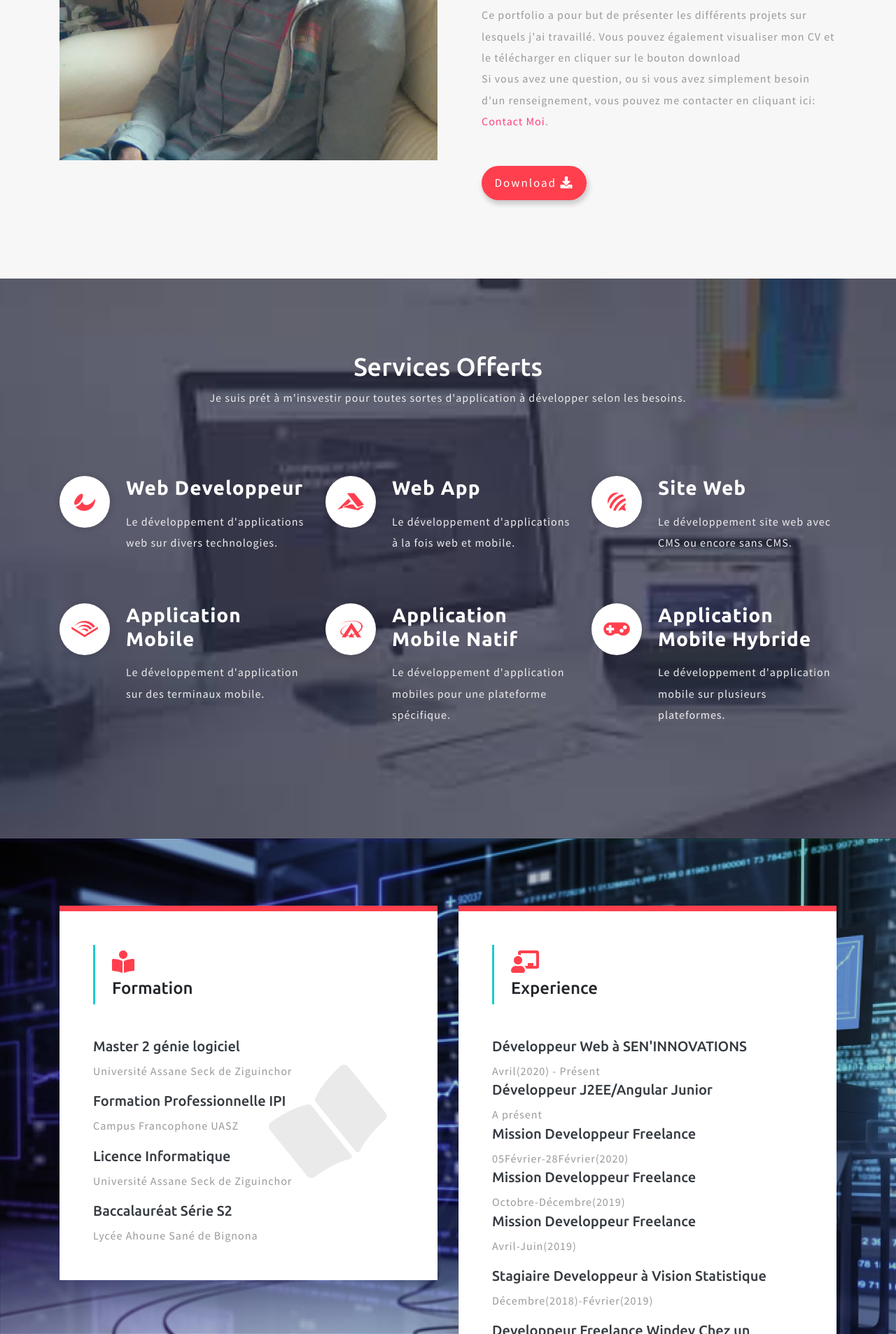
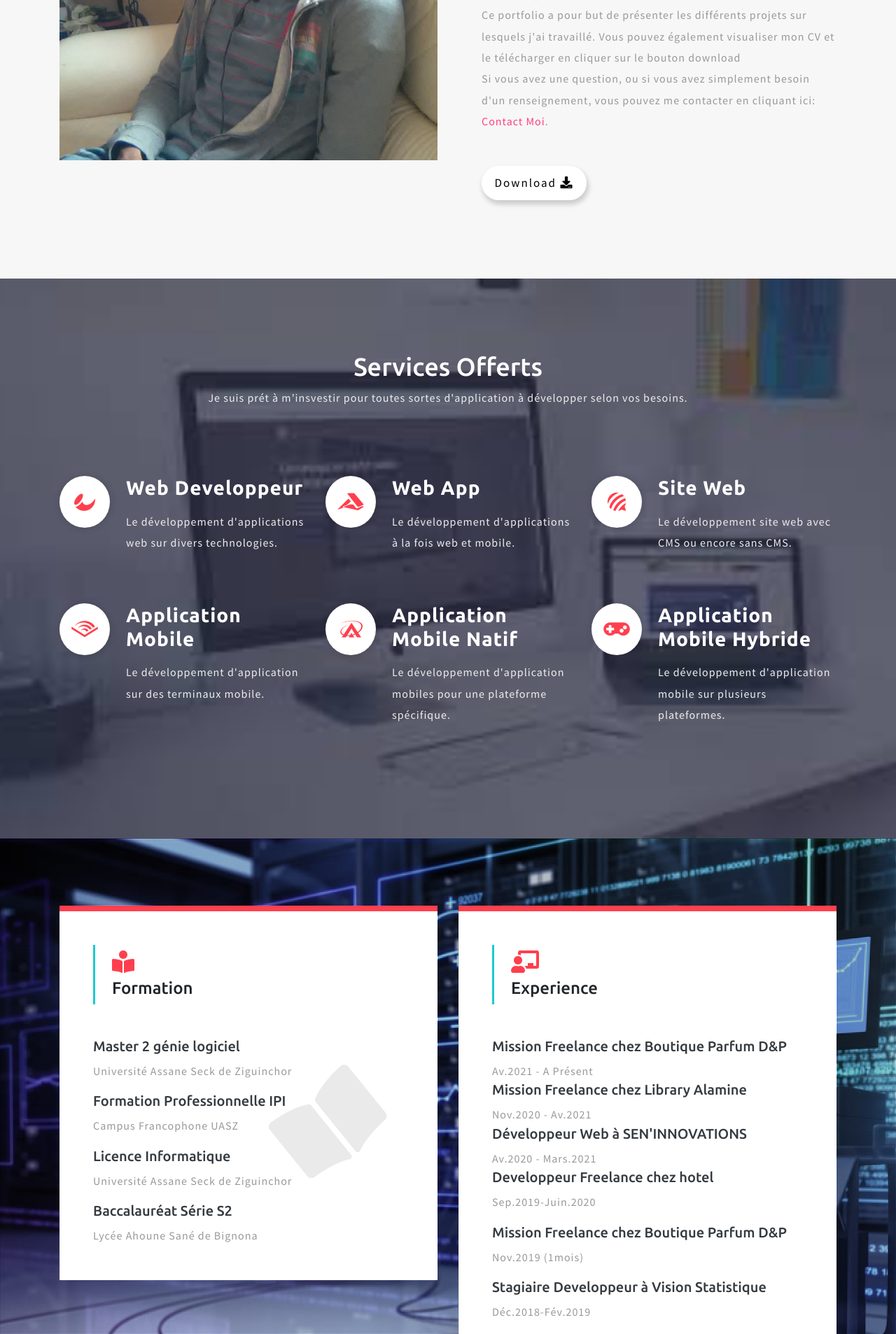
Before and after one commit to thirtsoft/jutus5, a PHP site: page / in a window 1280 px wide. Shown: the part 1086-2992 px from the top of the page at 70% size. Run offline with PHP 8.4, Linux system fonts and the light colour scheme.

Commit message:
Add experience and prject

```diff
--- a/index.php
+++ b/index.php
@@ -103,7 +103,7 @@
 					<span class="mytext2"> Tahirou Diallo </span>
 					<p class="para-style text-light mt-xl-4 mt-3"></p>
 					<div class="button-w3ls" data-aos="fade-up">
-						<a href="./images/cvdev.pdf" class="btn btn-sm animated-button thar-three mr-2">Download <i class="fas fa-download"></i></a>
+					<a href="./images/cv_fullStack.pdf" class="btn btn-sm animated-button thar-three mr-2">Download <i class="fas fa-download"></i></a>
 						<a href="contact.php" class="btn btn-sm animated-button thar-four">engagez Moi</a>
 					</div>
 				</div>
@@ -137,7 +137,7 @@
 						<p>Si vous avez une question, ou si vous avez simplement besoin d'un renseignement,
 							vous pouvez me contacter en cliquant ici: <a href="contact.php">Contact Moi</a>.</p>
 					<div class="button-w3ls">
-						<a href="./images/cvdev.pdf" class="btn btn-sm animated-button thar-four">Download <i class="fas fa-download"></i></a>
+					<a href="./images/cv_fullStack.pdf" class="btn btn-sm animated-button thar-three mr-2">Download <i class="fas fa-download"></i></a>
 					</div>
 				</div>
 			</div>
@@ -153,7 +153,7 @@
 				<h3 class="title-wthree text-white mb-2">
 					<span class="text-dark mb-2"></span>Services Offerts</h3>
 				<p class="sub-tittle">Je suis prét à m'insvestir pour toutes sortes d'application à développer
-					selon les besoins.</p>
+					selon vos besoins.</p>
 			</div>
 			<!-- //heading title -->
 			<div class="row agileits-w3layouts-grid pt-md-4">
@@ -286,32 +286,33 @@
 									<h4 class="aboutbtm-head">Experience</h4>
 								</div>
 								<div class="grids-agiles-one">
-									<h5 class="text-dark mb-2">Développeur Web à SEN'INNOVATIONS</h5>
-									<p>Avril(2020) - Présent</p>
+									<h5 class="text-dark mb-2">Mission Freelance chez Boutique Parfum D&P</h5>
+									<p>Av.2021 - A Présent</p>
+								</div>
+
+								<div class="grids-agiles-one">
+									<h5 class="text-dark mb-2">Mission Freelance chez Library Alamine</h5>
+									<p>Nov.2020 - Av.2021</p>
 								</div>
 								<div class="grids-agiles-one">
-									<h5 class="text-dark mb-2">Développeur J2EE/Angular Junior </h5>
-									<p>A présent</p>
+									<h5 class="text-dark mb-2">Développeur Web à SEN'INNOVATIONS</h5>
+									<p>Av.2020 - Mars.2021</p>
 								</div>
 								<div class="grids-agiles-one">
-									<h5 class="text-dark mb-2">Mission Developpeur Freelance </h5>
-									<p>05Février-28Février(2020)</p>
+									<h5 class="text-dark mb-2">Developpeur Freelance chez hotel </h5>
+									<p>Sep.2019-Juin.2020</p>
 								</div>
-								<div class="grids-agiles-one">
-									<h5 class="text-dark mb-2">Mission Developpeur Freelance </h5>
-									<p>Octobre-Décembre(2019)</p>
-								</div>
-								<div class="grids-agiles-one">
-									<h5 class="text-dark mb-2">Mission Developpeur Freelance </h5>
-									<p>Avril-Juin(2019)</p>
+								<div class="grids-agiles-one my-3">
+									<h5 class="text-dark mb-2">Mission Freelance chez Boutique Parfum D&P</h5>
+									<p>Nov.2019 (1mois)</p>
 								</div>
 								<div class="grids-agiles-one my-3">
 									<h5 class="text-dark mb-2">Stagiaire Developpeur à Vision Statistique </h5>
-									<p>Décembre(2018)-Février(2019)</p>
+									<p>Déc.2018-Fév.2019</p>
 								</div>
 								<div class="grids-agiles-one">
 									<h5 class="text-dark mb-2">Developpeur Freelance Windev Chez un Consultant</h5>
-									<p>Juillet-Septembre 2018</p>
+									<p>Juil.2018-Sep.2018</p>
 								</div>
 							<!--	<div class="grids-agiles-one">
 									<h5 class="text-dark mb-2">Mémoire Master 2</h5>
@@ -341,7 +342,7 @@
 			<div class="mb-lg-5 mb-4 text-center">
 				<h3 class="title-wthree text-dark mb-2">
 					<span class="mb-2"></span>Mes Projets</h3>
-				<p class="sub-tittle-2">Voici une liste une liste de projets que j'ai soit réalisé.
+				<p class="sub-tittle-2">Voici une liste une liste de projets que j'ai réalisé.
 					Ils sont placés du plus récents au plus ancien projets. Mais ils y'a encore
 					plusieurs projets encours que soit en mobile ou en web
 				</p>
@@ -350,6 +351,24 @@
 			<div class="gallery-grids" >
 				<section>
 					<ul id="da-thumbs" class="da-thumbs">
+						<li data-aos="zoom-in">
+							<a href="images/homeShopmania.JPG" class="b-link-stripe b-animate-go  thickbox">
+								<img src="images/homeShopmania.JPG" alt="" class="img-fluid" />
+								<div>
+									<h5>Application SpringBoot-Angular 9</h5>
+									<p>Plateforme de commerce electronique encours</p>
+								</div>
+							</a>
+						</li>
+						<li data-aos="zoom-in">
+							<a href="images/gestStockAlamine.JPG" class="b-link-stripe b-animate-go  thickbox">
+								<img src="images/gestStockAlamine.JPG" alt="" class="img-fluid" />
+								<div>
+									<h5>Application SpringBoot-Angular 7</h5>
+									<p>Gestion de Stock et Vente de matériels</p>
+								</div>
+							</a>
+						</li>
 						<li data-aos="zoom-in">
 							<a href="images/apc.JPG" class="b-link-stripe b-animate-go  thickbox">
 								<img src="images/apc.JPG" alt="" class="img-fluid" />
@@ -363,7 +382,7 @@
 							<a href="images/dimoShop.PNG" class="b-link-stripe b-animate-go  thickbox">
 								<img src="images/dimoShop.PNG" alt="" class="img-fluid" />
 								<div>
-									<h5>E-Commerce J2EE/Angular7 encour</h5>
+									<h5>Apprentissage J2EE/Angular7</h5>
 									<p>Commerce Electronique en ligne</p>
 								</div>
 							</a>
@@ -399,22 +418,12 @@
 							<a href="images/taches.PNG" class="b-link-stripe b-animate-go  thickbox">
 								<img src="images/taches.PNG" alt="" class="img-fluid" />
 								<div>
-									<h5>apprentissage J2EE/Thymeleaf</h5>
+									<h5>Apprentissage J2EE/Thymeleaf</h5>
 									<p>Affectation de taches aux users</p>
 								</div>
 							</a>
 						</li>
-						<!--
-						<li data-aos="zoom-in">
-							<a href="images/gstage1.PNG" class="b-link-stripe b-animate-go  thickbox">
-								<img src="images/gstage1.PNG" alt="" class="img-fluid" />
-								<div>
-									<h5>Application Web PHP</h5>
-									<p>Gestion de Stagiaire pour une Yakaartic</p>
-								</div>
-							</a>
-						</li>
-						-->
+
 						<li data-aos="zoom-in">
 							<a href="images/windevgstock.jpg" class="b-link-stripe b-animate-go  thickbox">
 								<img src="images/windevgstock.jpg" alt="" class="img-fluid" />
@@ -424,15 +433,7 @@
 								</div>
 							</a>
 						</li>
-						<!-- <li data-aos="zoom-in">
-							// <a href="images/portfolio.jpg" class="b-link-stripe b-animate-go  thickbox">
-								// <img src="images/portfolio.jpg" alt="" class="img-fluid" />
-								// <div>
-									// <h5>Mon premier PortFolio</h5>
-									// <p>Site Wéb d'auformation sur OpenTuto</p>
-								// </div>
-							// </a>
-						</li> -->
+
 					</ul>
 				</section>
 			</div>
@@ -481,7 +482,7 @@
 				<div class="row border-top mt-4 pt-lg-4 pt-3 text-lg-left text-center">
 					<!-- copyright -->
 					<p class="col-lg-8 copy-right-grids mt-lg-1">Copyrith | @
-						<a href="mailto:thirdiallo@gmail.com" target="_blank">justus5 2020</a>
+						<a href="mailto:thirdiallo@gmail.com" target="_blank">justus5 2021</a>
 					</p>
 					<!-- //copyright -->
 					<!-- social icons -->
```
Also changed, not shown: images/gestStockAlamine.JPG (added), images/homeShopmania.JPG (added), 1 other file.
